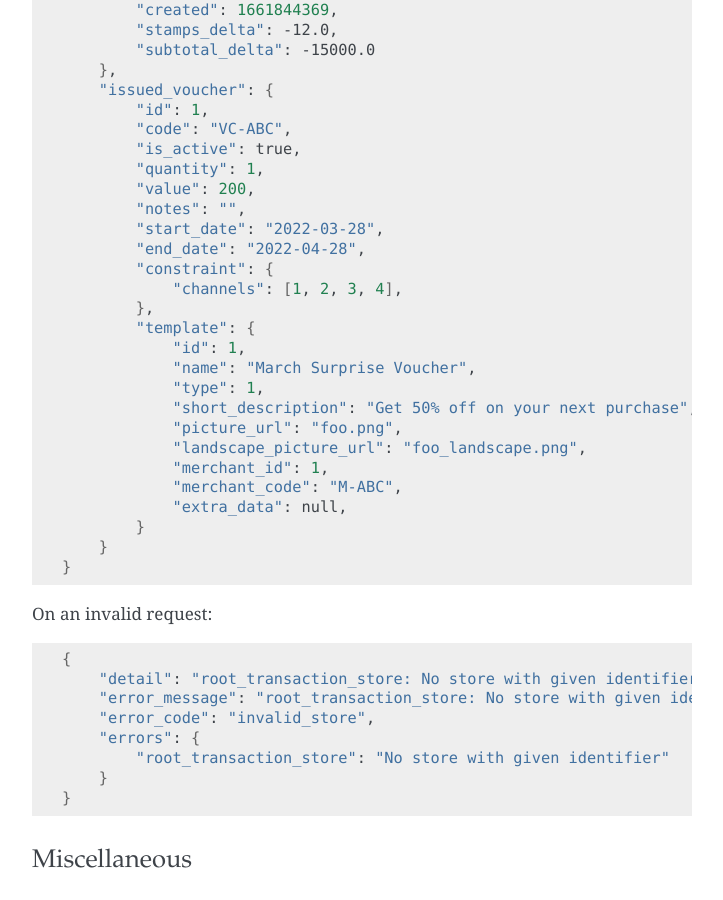
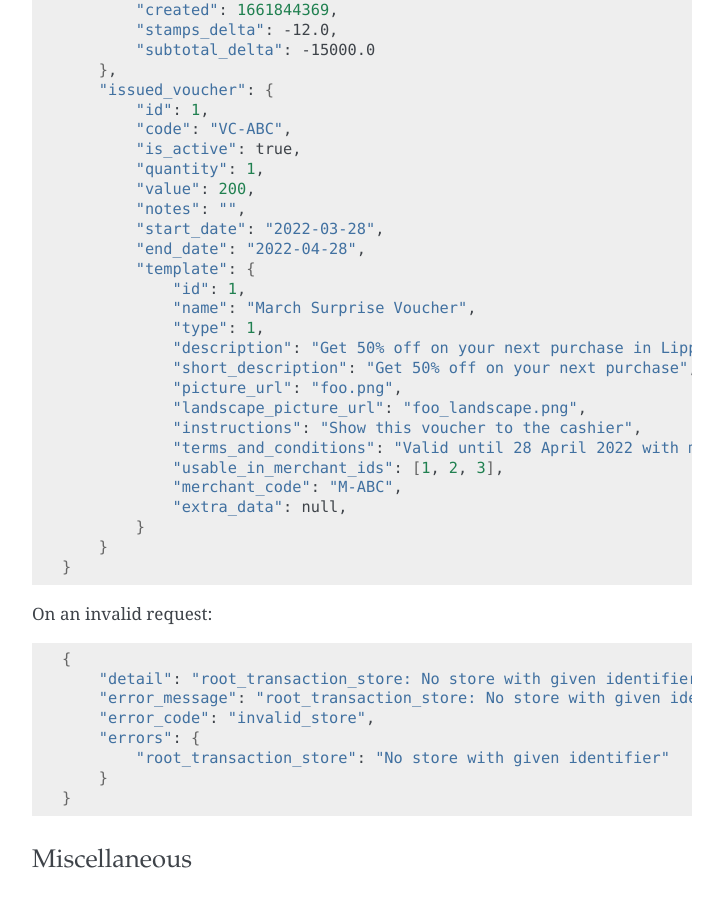
Before and after one commit to ui/stamps-api-docs, a Sphinx documentation site: the page built from source/klg_api.rst, in a window 1280 px wide and 900 px high, scrolled down 14276 px. Shown: the whole window, without its empty margins (388-1111 px from the left). Built offline with Sphinx 7.4.7, drawn with Linux system fonts in a browser that asks for light colours.

Commit message:
Add missing fields

```diff
--- a/source/klg_api.rst
+++ b/source/klg_api.rst
@@ -665,17 +665,17 @@ On a successful API call:
             "notes": "",
             "start_date": "2022-03-28",
             "end_date": "2022-04-28",
-            "constraint": {
-                "channels": [1, 2, 3, 4],
-            },
             "template": {
                 "id": 1,
                 "name": "March Surprise Voucher",
                 "type": 1,
+                "description": "Get 50% off on your next purchase in Lippo Mall Kemang Store",
                 "short_description": "Get 50% off on your next purchase",
                 "picture_url": "foo.png",
                 "landscape_picture_url": "foo_landscape.png",
-                "merchant_id": 1,
+                "instructions": "Show this voucher to the cashier",
+                "terms_and_conditions": "Valid until 28 April 2022 with minimum purchase of Rp 100.000",
+                "usable_in_merchant_ids": [1, 2, 3],
                 "merchant_code": "M-ABC",
                 "extra_data": null,
             }
```
